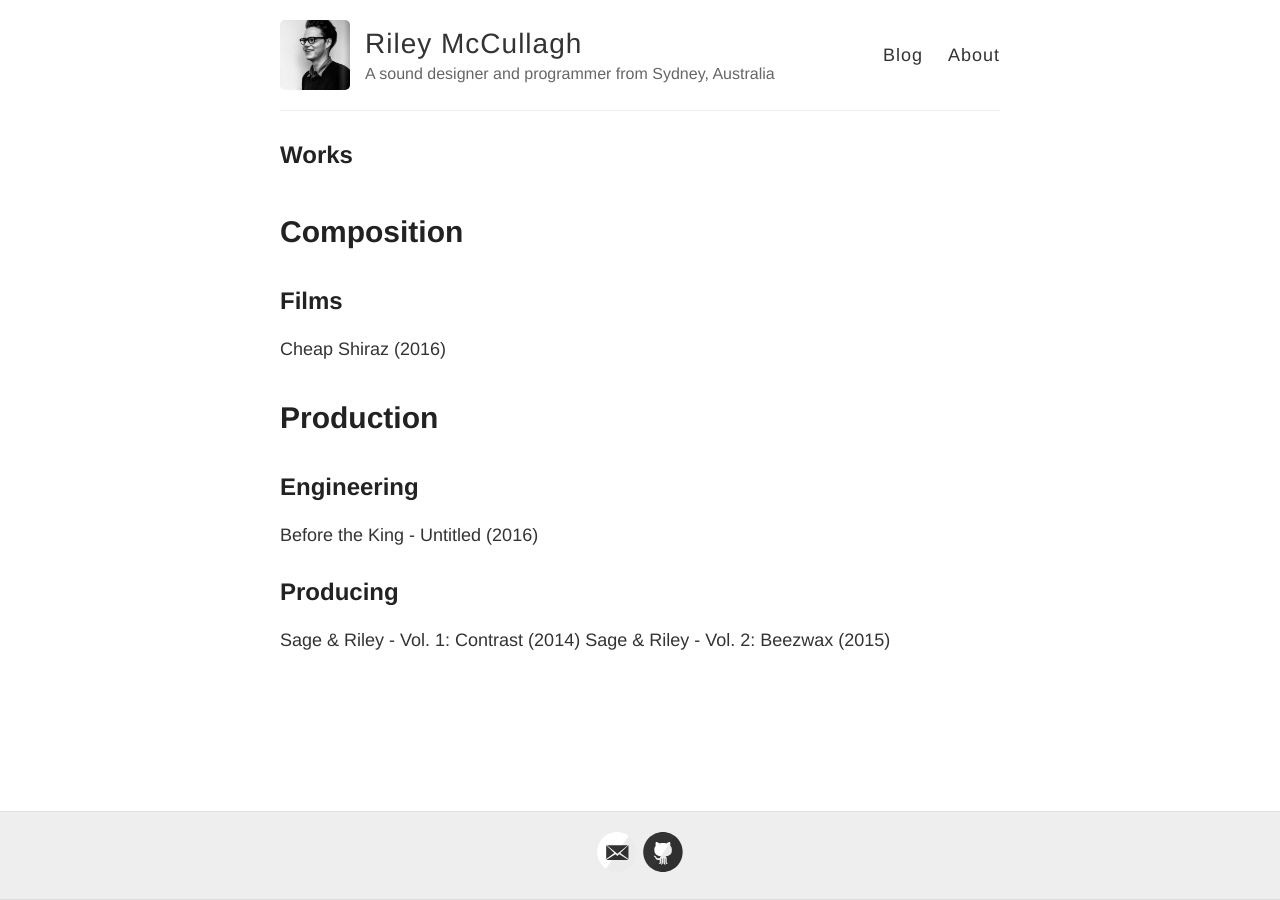
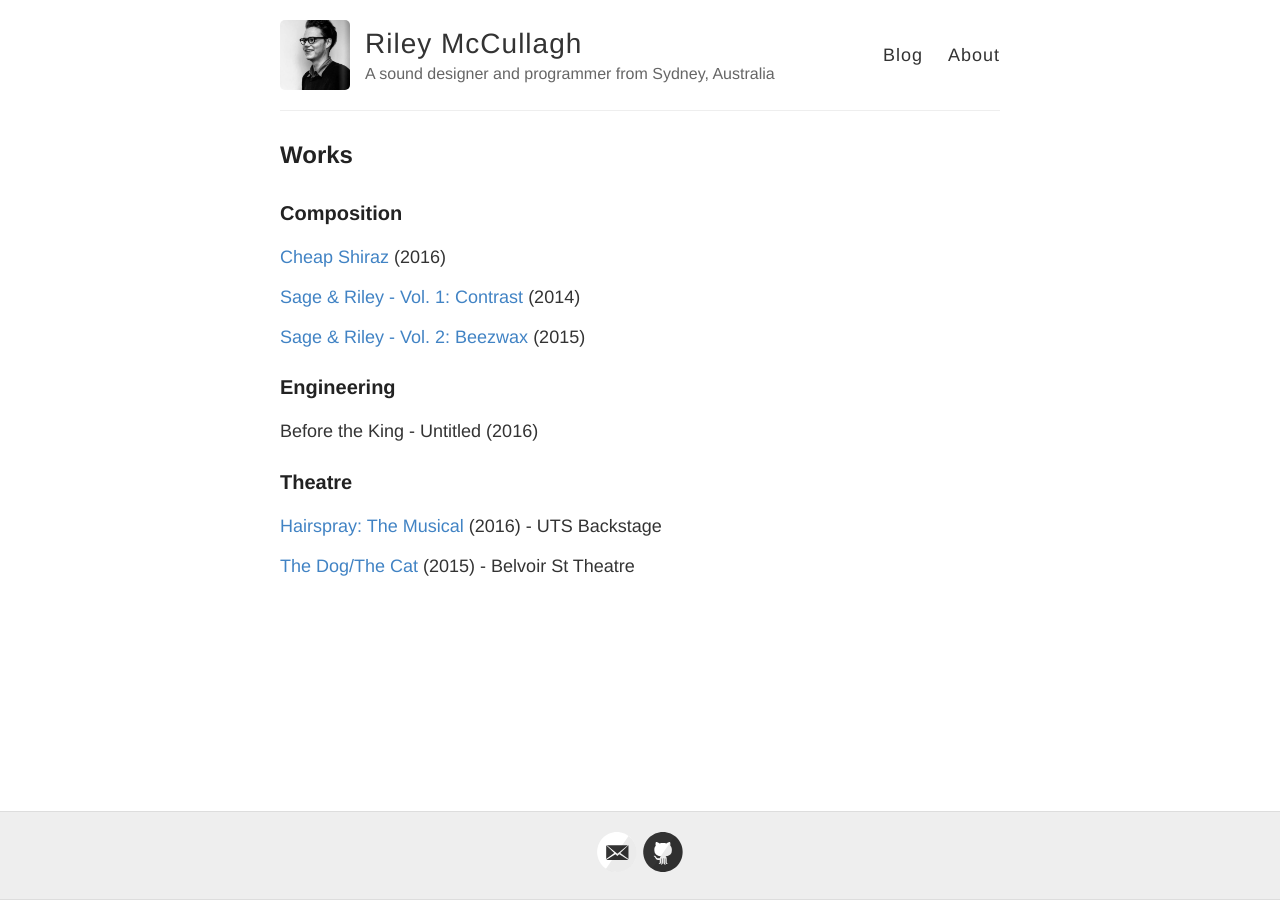
Before and after one commit to rileymccullagh/portfolio, a Jekyll site: the page built from docs/works.md, in a window 1280 px wide. Built offline with Jekyll 4.4.1, drawn with Linux system fonts in a browser that asks for light colours.

Commit message:
rearranged works and added links

```diff
--- a/docs/works.md
+++ b/docs/works.md
@@ -4,16 +4,19 @@ title: Works
 permalink: /works/
 ---
 
-# Composition
+### Composition
 
-## Films
-Cheap Shiraz (2016)
+[Cheap Shiraz](http://rileymccullagh.com/Cheap-Shiraz/) (2016)
 
-# Production
+[Sage & Riley - Vol. 1: Contrast](http://rileymccullagh.com/Sage-Riley/) (2014)
 
-## Engineering
+[Sage & Riley - Vol. 2: Beezwax](http://rileymccullagh.com/Sage-Riley/) (2015)
+
+### Engineering
 Before the King - Untitled (2016)
 
-## Producing
-Sage & Riley - Vol. 1: Contrast (2014)
-Sage & Riley - Vol. 2: Beezwax (2015)
+### Theatre
+
+[Hairspray: The Musical](http://rileymccullagh.com/Hairspray/) (2016) - UTS Backstage
+
+[The Dog/The Cat](http://rileymccullagh.com/Cat-Dog/) (2015) - Belvoir St Theatre
```
